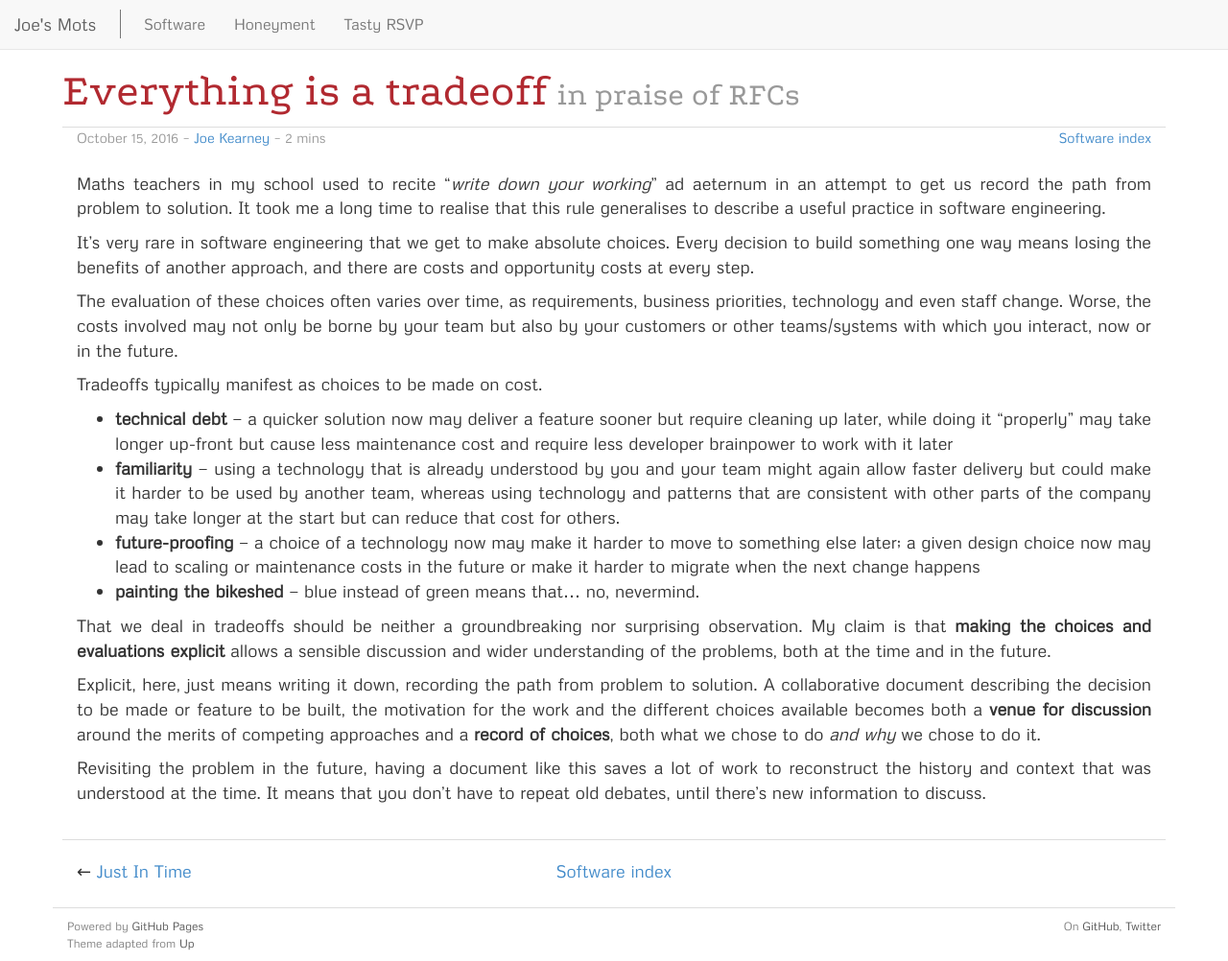
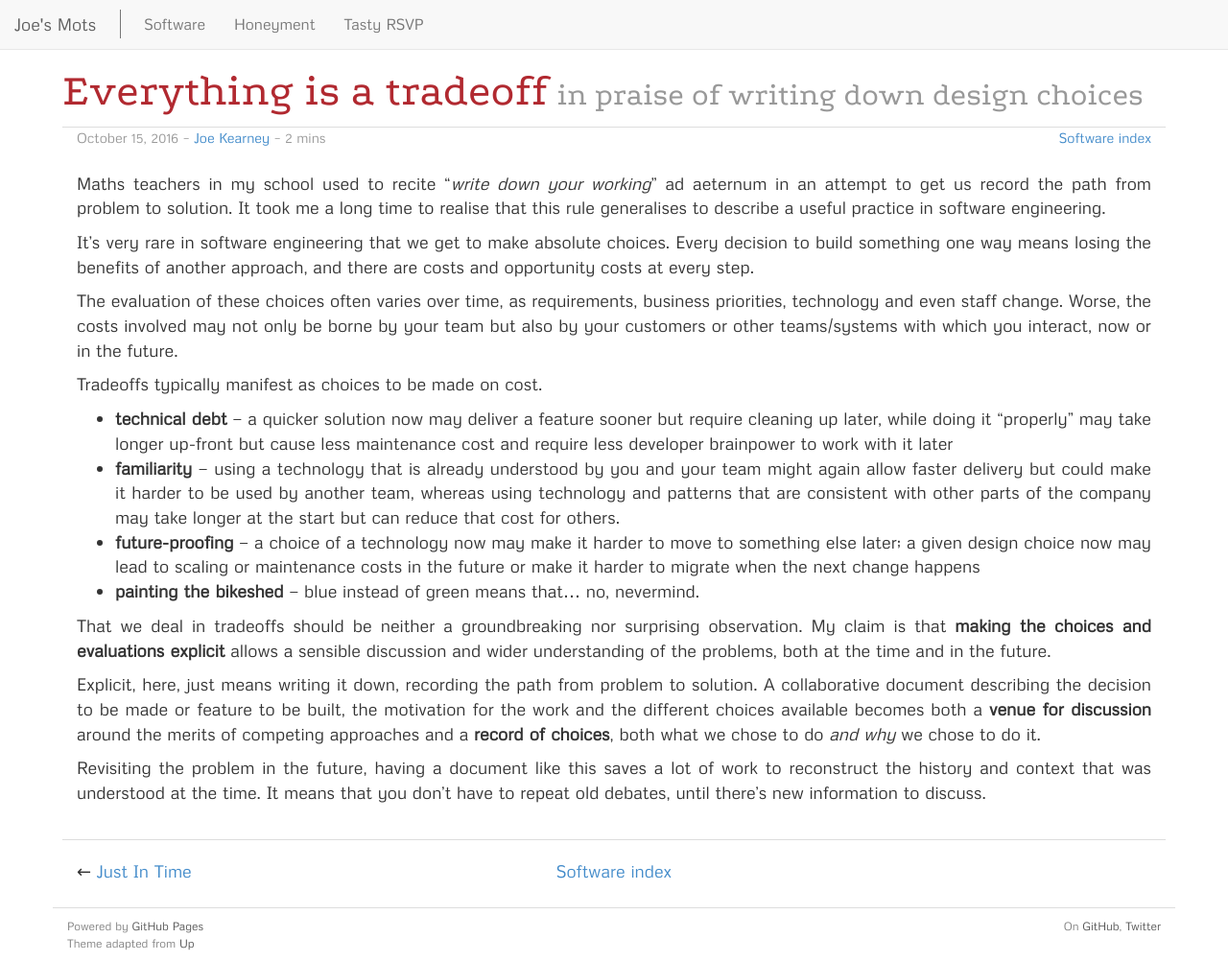
Before and after one commit to joekearney/joekearney.github.io, a Jekyll site: the page built from _posts/software/2016-10-15-everything-is-a-tradeoff.md, in a window 1280 px wide and 1002 px high. Shown: the whole window at 96% size. Built offline with Jekyll 4.4.1, drawn with Linux system fonts in a browser that asks for light colours.

Commit message:
minor update to tradeoffs post

```diff
--- a/_posts/software/2016-10-15-everything-is-a-tradeoff.md
+++ b/_posts/software/2016-10-15-everything-is-a-tradeoff.md
@@ -1,8 +1,8 @@
 ---
 layout: post
 title: "Everything is a tradeoff"
-description: "in praise of RFCs"
-meta_description: "Being explicit about costs and implications when making choices makes future decisions easier when things change. A document like an RFC is a great implementation of this."
+description: "in praise of writing down design choices"
+meta_description: "Being explicit about costs and implications when making choices makes future decisions easier when things change. A collaborative document can be a great implementation of this."
 categories:
 - post
 tags:
```
